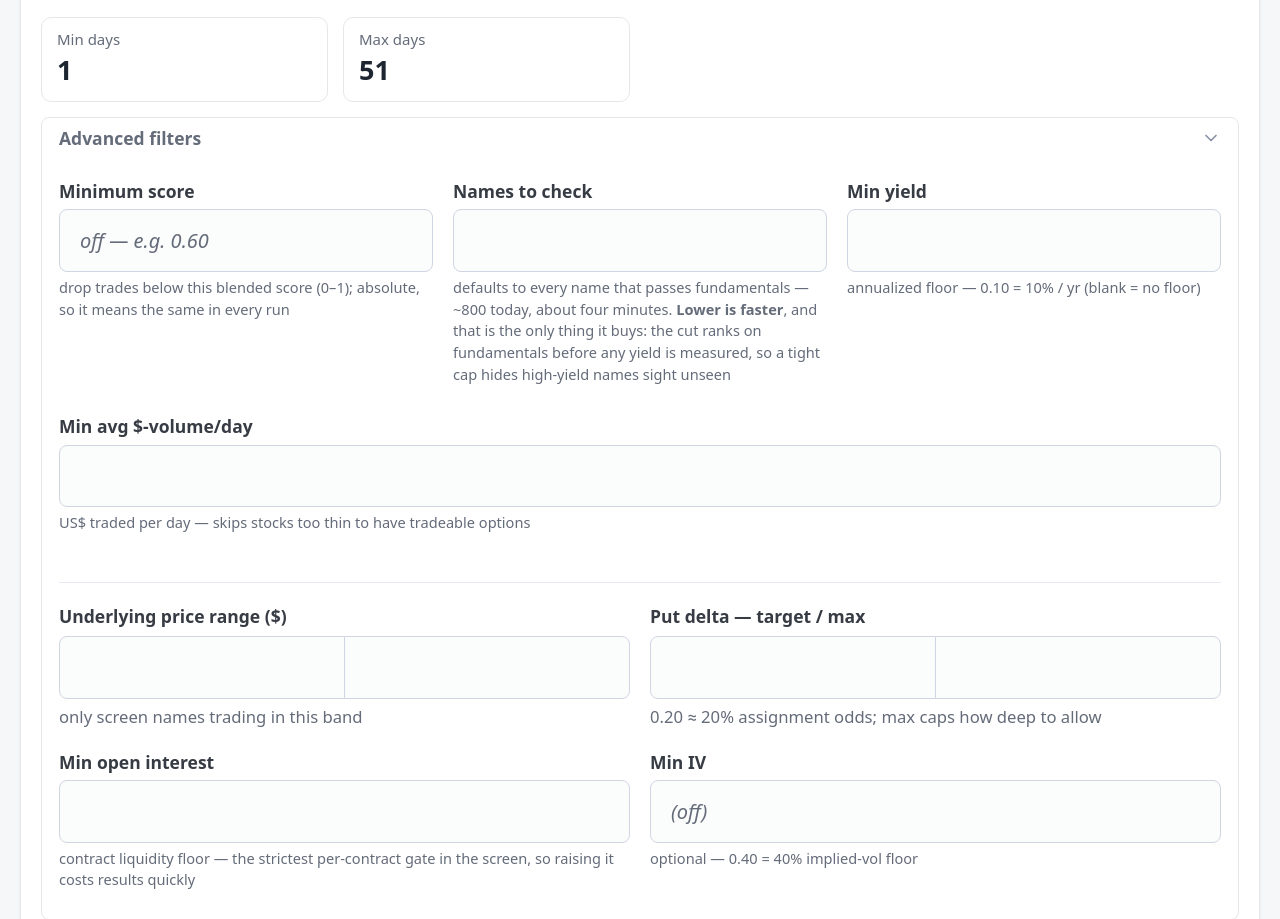
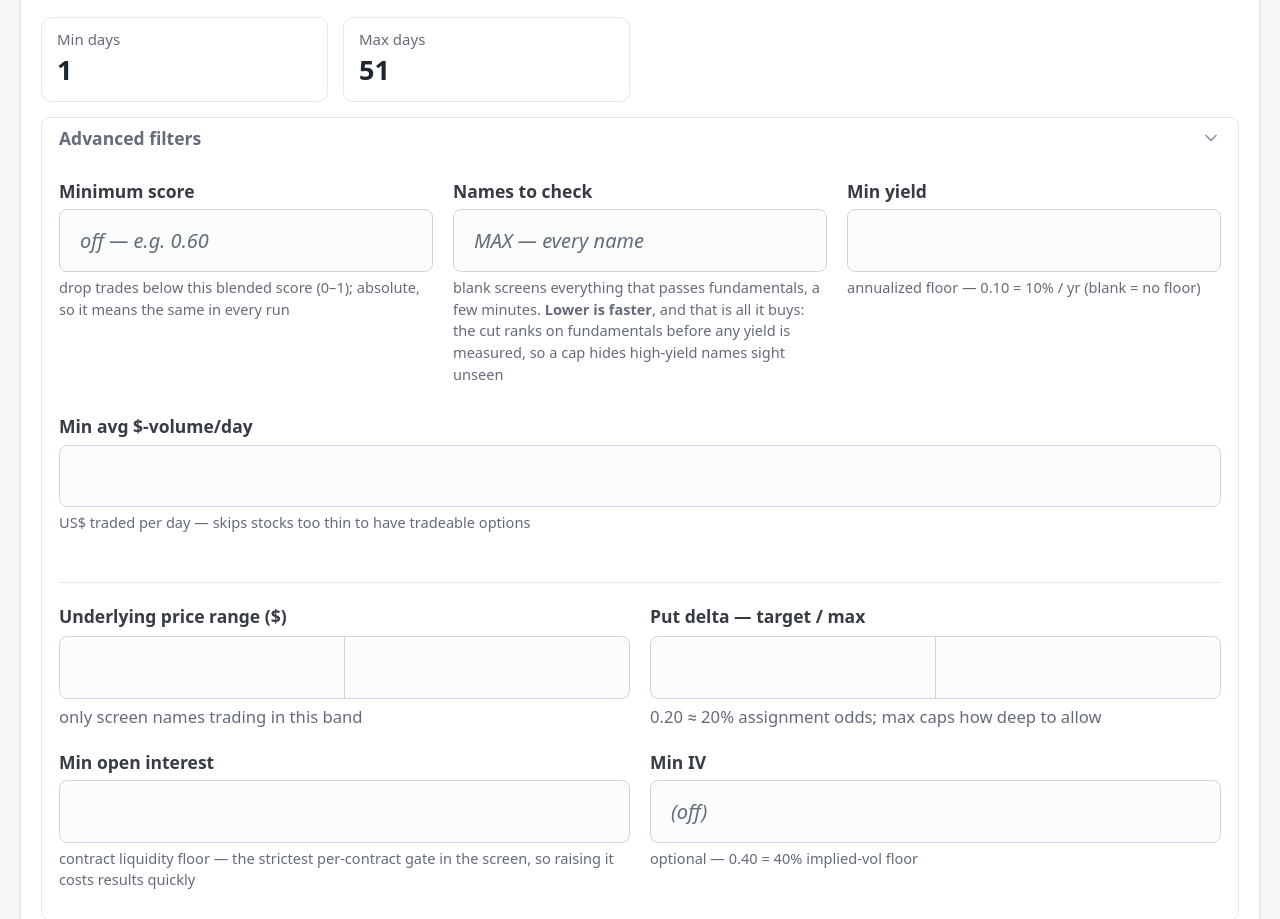
Before and after one commit to sepy97/OptionsScreener, a FastAPI app: template src/wheel_screener/api/templates/screener.html in a window 1280 px wide, after a click on "Advanced filters". Shown: the part 350-1269 px from the top of the page. Run offline with FastAPI, Linux system fonts and the light colour scheme; the template is opened without the code that fills it, so the values that code supplies are empty; parts of the project's set-up code (start-up, migrations or seed data) failed here and were passed over.

Commit message:
refactor: "names to check" is MAX, not 2000 (v2.2.0)
2000 was a stand-in for "all of them", and a number standing in for a state is
a guess about how big the field is. It reads as "everything" while being a real
cap, and the day the universe outgrows it the default starts silently dropping
names with nothing on screen to say so. There was also no reason for the number
to exist: the engine can simply not cap.

top_n is now `int | None`, None meaning no cap, and the form shows MAX (a blank
box) instead of a figure. An explicit number still works and is still the speed
lever. The ge=1/le=2000 ceiling is gone too — there is nothing left to outgrow.

None has to be honoured in BOTH places top_n is used, or MAX quietly means
"the first prerank_keep names": the final cut in select_top and the deep-fetch
cap in rate_and_rank. prerank_keep silently overrode top_n once already (#126),
so both paths are pinned by tests.

The help text no longer hardcodes a field size either. It quotes the last run's
actual count, parsed from the funnel the dashboard already has, so it stays
true as the universe moves instead of going stale in the copy.

Co-Authored-By: Claude Opus 5 (1M context) <noreply@anthropic.com>

```diff
--- a/src/wheel_screener/api/app.py
+++ b/src/wheel_screener/api/app.py
@@ -362,9 +362,26 @@ def _funnel(job: object) -> list[dict]:
 templates.env.filters["funnel"] = _funnel
 
 
+def _last_field_size(job: object) -> int | None:
+    """How many names cleared fundamentals on the last run.
+
+    The form's "names to check" box defaults to MAX, and MAX is only a meaningful default if you
+    can see roughly what it costs. This is the honest source for that: a real number from a real
+    run, already parsed out of the funnel, rather than a figure hardcoded into the copy that
+    goes stale the first time the universe moves.
+    """
+    return next((s["count"] for s in _funnel(job) if s["label"] == "Fundamentals"), None)
+
+
 def _opt_float(raw: str) -> float | None:
     raw = (raw or "").strip()
     return float(raw) if raw else None
+
+
+def _opt_int(raw: str) -> int | None:
+    """Blank (or the word the UI shows for it) means no cap, not zero."""
+    raw = (raw or "").strip()
+    return None if not raw or raw.upper() == "MAX" else int(raw)
 
 
 # option prices/IV move intraday, so a precomputed snapshot older than this is flagged stale
@@ -581,6 +598,7 @@ def screener_page(request: Request, runner: JobRunner = Depends(get_job_runner))
         {
             "active_tab": "screener",
             "defaults": ScreenRequest(), "latest": latest, "latest_age": age,
+            "last_field_size": _last_field_size(latest),
             "expiries": expiry_ladder(date.today(), DTE_HORIZON_DAYS),
             "next_monthly": next_monthly(date.today(), DTE_HORIZON_DAYS),
             "dte_horizon": DTE_HORIZON_DAYS,
@@ -851,7 +869,7 @@ def portfolio_disconnect(request: Request, broker: str, settings: Settings = Dep
 @app.post("/runs")
 def start_run(
     request: Request,
-    top_n: int = Form(2000),
+    top_n: str = Form(""),  # blank = MAX (no cap)
     fundamental_weight: float = Form(0.5),
     min_dollar_volume: str = Form("25,000,000"),   # accountant-formatted; commas stripped below
     min_yield: str = Form("0.10"),
@@ -868,7 +886,7 @@ def start_run(
 ):
     try:
         req = ScreenRequest(
-            top_n=top_n, fundamental_weight=fundamental_weight,
+            top_n=_opt_int(top_n), fundamental_weight=fundamental_weight,
             min_dollar_volume=float((min_dollar_volume or "").replace(",", "").strip() or 0),
             min_yield=_opt_float(min_yield),
             min_dte=min_dte, max_dte=max_dte,
--- a/src/wheel_screener/api/templates/_form.html
+++ b/src/wheel_screener/api/templates/_form.html
@@ -67,11 +67,16 @@
           same in every run</small>
       </label>
       <label>Names to check
-        <input type="number" name="top_n" value="{{ defaults.top_n }}" min="1" max="2000">
-        <small>defaults to every name that passes fundamentals &mdash; ~800 today, about four
-          minutes. <strong>Lower is faster</strong>, and that is the only thing it buys: the cut
-          ranks on fundamentals before any yield is measured, so a tight cap hides high-yield
-          names sight unseen</small>
+        {# Blank is the default and it means "no cap" -- shown as MAX rather than a number,
+           because any number here would be a guess at the size of the field that silently
+           becomes a real cap once the universe outgrows it. #}
+        <input type="text" name="top_n" value="" inputmode="numeric"
+               placeholder="MAX &mdash; every name">
+        <small>blank screens everything that passes fundamentals{% if last_field_size %}
+          &mdash; <strong>{{ last_field_size }}</strong> names last run{% endif %}, a few
+          minutes. <strong>Lower is faster</strong>, and that is all it buys: the cut ranks on
+          fundamentals before any yield is measured, so a cap hides high-yield names sight
+          unseen</small>
       </label>
       <label>Min yield
         <input type="number" name="min_yield" step="0.01" min="0" value="{{ defaults.min_yield }}">
```
Also changed, not shown: src/wheel_screener/api/schemas.py (+4 -3 lines), src/wheel_screener/core/models.py (+7 -5 lines), src/wheel_screener/core/pipeline/rate_fundamentals.py (+5 -4 lines), tests/unit/test_api.py (+32 -0 lines), tests/unit/test_fundamentals.py (+50 -1 lines), tests/unit/test_models.py (+1 -1 lines).
